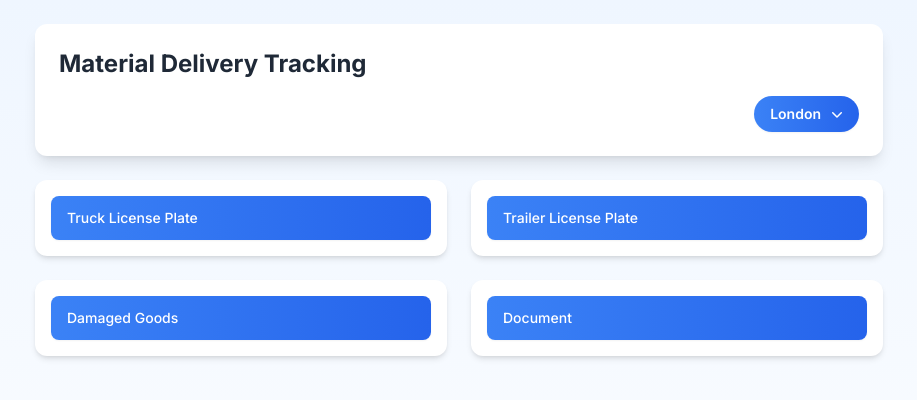
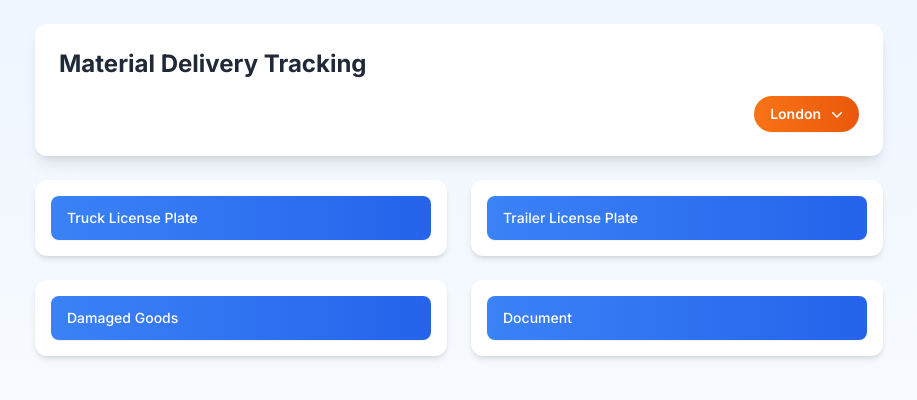
Before and after one commit to Petarpg/ID-check, a Next.js app: page / in a window 1280 px wide. Shown: the top 400 px of the page, without its empty margins (181-1098 px from the left). Built offline with nearby package versions, Linux system fonts and the light colour scheme.

Commit message:
Build - 1.7 - PP

```diff
--- a/src/components/SiteSelector.tsx
+++ b/src/components/SiteSelector.tsx
@@ -21,7 +21,7 @@ export default function SiteSelector({
   return (
     <Menu as="div" className="relative inline-block text-left">
       <div>
-        <Menu.Button className="inline-flex w-full justify-center items-center gap-x-1.5 rounded-full bg-gradient-to-r from-blue-500 to-blue-600 px-4 py-2 text-sm font-semibold text-white shadow-sm hover:from-blue-600 hover:to-blue-700 transition-all duration-200">
+        <Menu.Button className="inline-flex w-full justify-center items-center gap-x-1.5 rounded-full bg-gradient-to-r from-orange-500 to-orange-600 px-4 py-2 text-sm font-semibold text-white shadow-sm hover:from-orange-600 hover:to-orange-700 transition-all duration-200">
           {selectedSite.name}
           <ChevronDownIcon
             className="-mr-1 h-5 w-5 text-white"
```
